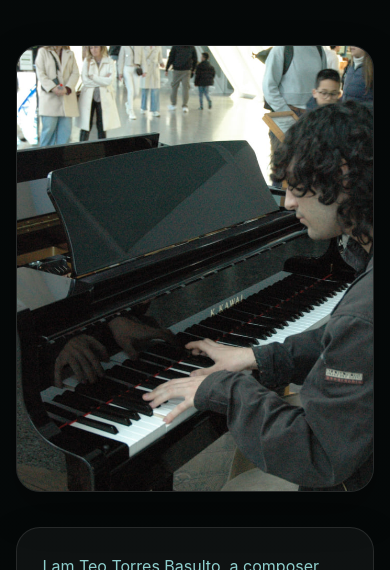
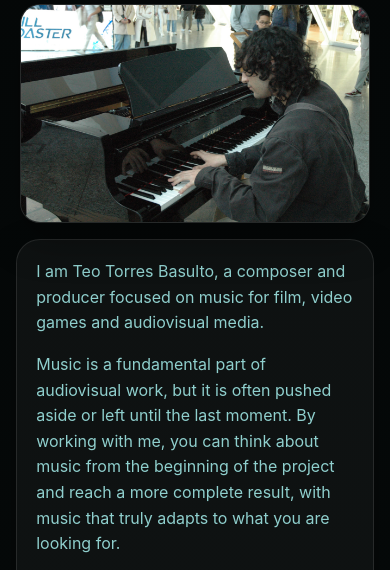
Before and after one commit to Teotb3/Web-prueba, a plain HTML site: page about/index.html in a window 390 px wide. Shown: the part 273-843 px from the top of the page. Drawn offline with Linux system fonts and the light colour scheme.

Commit message:
Enhance responsive styles for about page layout

```diff
--- a/about/index.html
+++ b/about/index.html
@@ -497,12 +497,33 @@
     }
 
     @media (max-width: 980px) {
+      .about-page {
+        overflow-x: visible;
+      }
+
       .about-grid {
         grid-template-columns: 1fr;
+        gap: 1.15rem;
+        align-items: start;
       }
 
       .about-media {
-        position: static;
+        position: sticky;
+        top: 92px;
+        z-index: 25;
+        align-self: start;
+        width: min(100%, 560px);
+        margin: 0 auto;
+      }
+
+      .about-carousel {
+        aspect-ratio: 16 / 10;
+        max-height: 42svh;
+        min-height: 220px;
+      }
+
+      .about-copy {
+        padding-top: 1.35rem;
       }
     }
 
@@ -760,6 +781,50 @@
 }
 
 
+
+
+/* ===== Mobile about carousel: smaller sticky visual while the biography scrolls ===== */
+@media (max-width: 820px) {
+  .about-page {
+    overflow-x: visible !important;
+    padding-top: 2.4rem !important;
+  }
+
+  .about-grid {
+    gap: 1rem !important;
+  }
+
+  .about-media {
+    position: sticky !important;
+    top: 82px !important;
+    z-index: 40 !important;
+    width: min(calc(100% - 0.5rem), 500px) !important;
+    margin: 0 auto !important;
+    border-radius: 20px !important;
+  }
+
+  .about-carousel {
+    aspect-ratio: 16 / 10 !important;
+    max-height: 34svh !important;
+    min-height: 185px !important;
+  }
+
+  .about-slide {
+    object-fit: cover !important;
+    object-position: center !important;
+  }
+
+  .about-copy {
+    padding: 1.2rem !important;
+  }
+}
+
+@media (max-width: 420px) {
+  .about-carousel {
+    max-height: 31svh !important;
+    min-height: 165px !important;
+  }
+}
 
 /* ===== Day / Night theme toggle ===== */
 .theme-toggle {
```
